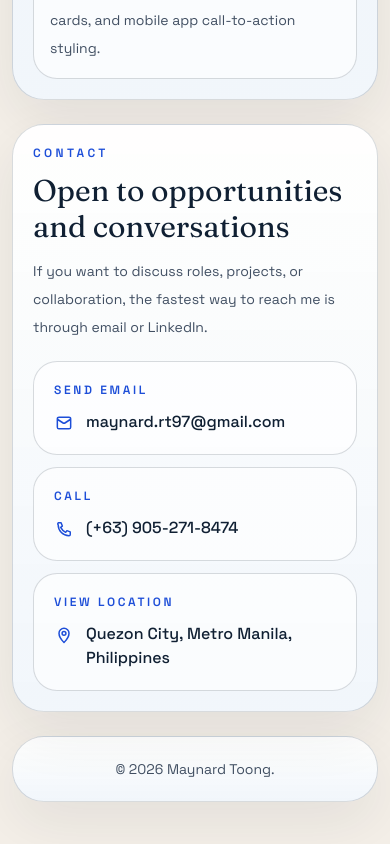
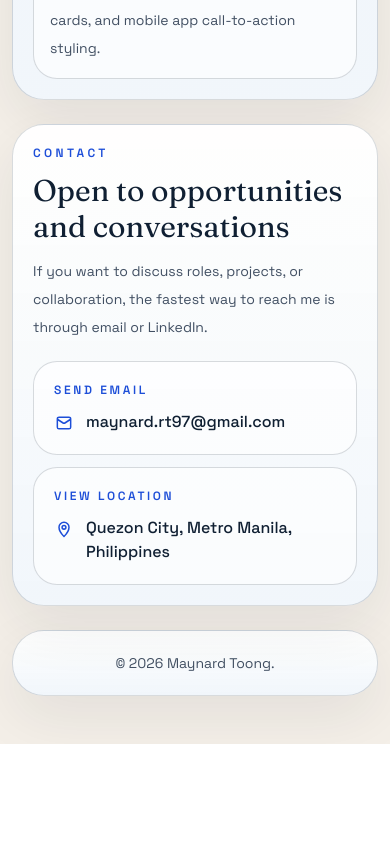
Before and after one commit to MaynardRT/mrt-webportfolio, a Next.js app: page / in a window 390 px wide. Shown: the part 6358-7202 px from the top of the page. After the commit the page ends 7102 px from the top, so only its background shows below. Built offline with nearby package versions, Linux system fonts and the light colour scheme.

Commit message:
Remove phone contact details from portfolio
Removed contact information for phone call.

```diff
--- a/src/data/portfolio.ts
+++ b/src/data/portfolio.ts
@@ -163,11 +163,6 @@ export const contactActions: ContactAction[] = [
     href: "mailto:maynard.rt97@gmail.com",
   },
   {
-    label: "Call",
-    value: "(+63) 905-271-8474",
-    href: "tel:+639052718474",
-  },
-  {
     label: "View Location",
     value: "Quezon City, Metro Manila, Philippines",
     href: "https://maps.google.com/?q=Quezon+City,+Metro+Manila,+Philippines",
```
